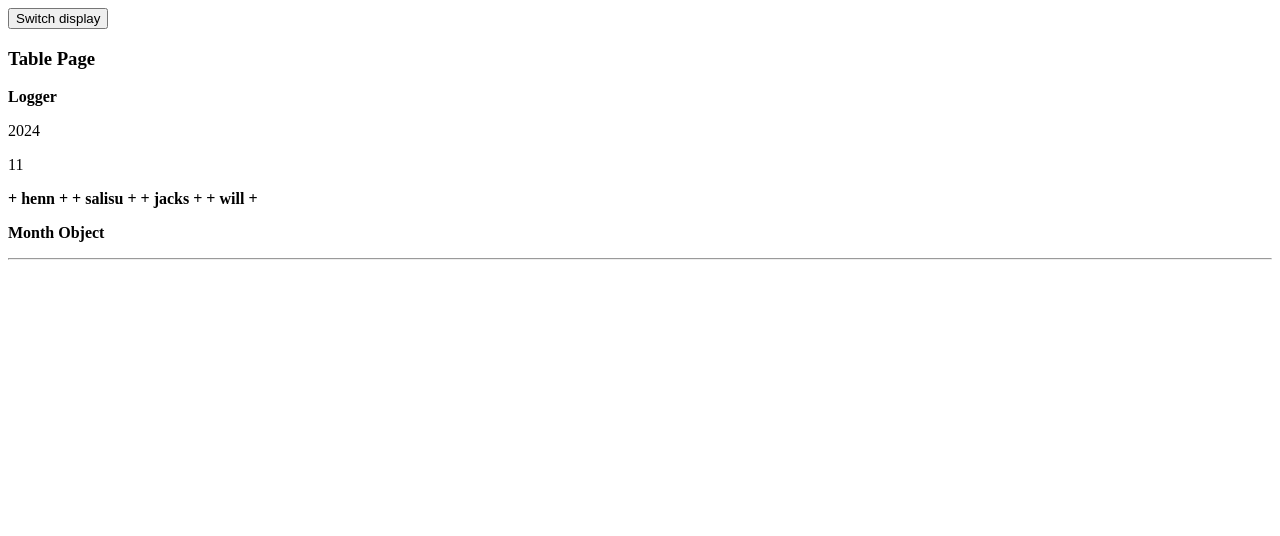
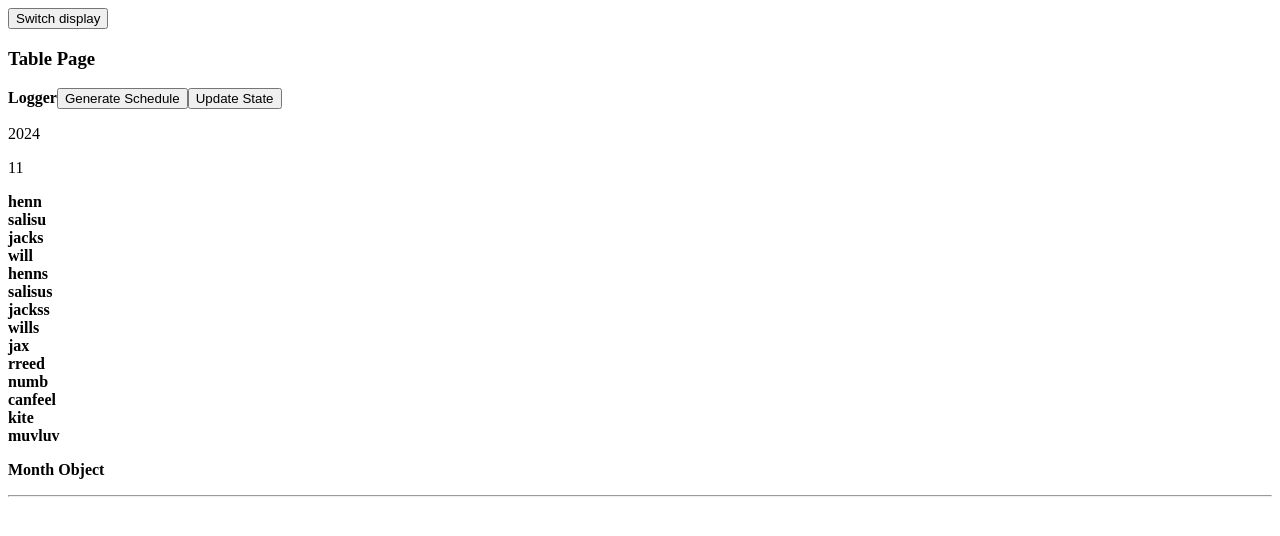
Before and after one commit to Subhavich/doc-sche, a React (Vite) app: page / in a window 1280 px wide. Shown: the top 536 px of the page. Built offline with nearby package versions, Linux system fonts and the light colour scheme.

Commit message:
finish assignment logic / shallow copy func

```diff
--- a/src/App.jsx
+++ b/src/App.jsx
@@ -31,49 +31,86 @@ function App() {
     doctors: [
       {
         name: "henn",
-        color: "#ddd",
-        slots: [
-          createSlot(new Date(2024, 11, 12), 8, 2, "type1", 1),
-          createSlot(new Date(2024, 11, 12), 10, 2, "type1", 2),
-          createSlot(new Date(2024, 11, 12), 12, 2, "typeER", 3),
-          createSlot(new Date(2024, 11, 12), 14, 2, "typeER", 4),
-        ],
+        color: "violet",
+        slots: [],
       },
       {
         name: "salisu",
         color: "blue",
-        slots: [
-          createSlot(new Date(2024, 11, 13), 8, 2, "type2", 1),
-          createSlot(new Date(2024, 11, 13), 10, 2, "typeER", 2),
-          createSlot(new Date(2024, 11, 13), 14, 2, "typeER", 3),
-        ],
+        slots: [],
       },
       {
         name: "jacks",
         color: "slategray",
-        slots: [
-          createSlot(new Date(2024, 11, 14), 8, 2, "type3", 1),
-          createSlot(new Date(2024, 11, 14), 10, 2, "type3", 2),
-          createSlot(new Date(2024, 11, 14), 12, 2, "typeER", 3),
-          createSlot(new Date(2024, 11, 14), 14, 2, "type3", 4),
-          createSlot(new Date(2024, 11, 14), 16, 2, "typeER", 5),
-        ],
+        slots: [],
       },
       {
         name: "will",
         color: "red",
-        slots: [
-          createSlot(new Date(2024, 11, 15), 8, 2, "typeER", 1),
-          createSlot(new Date(2024, 11, 15), 10, 2, "type4", 2),
-        ],
+        slots: [],
+      },
+      {
+        name: "henns",
+        color: "violet",
+        slots: [],
+      },
+      {
+        name: "salisus",
+        color: "blue",
+        slots: [],
+      },
+      {
+        name: "jackss",
+        color: "slategray",
+        slots: [],
+      },
+      {
+        name: "wills",
+        color: "red",
+        slots: [],
+      },
+      {
+        name: "jax",
+        color: "slategray",
+        slots: [],
+      },
+      {
+        name: "rreed",
+        color: "red",
+        slots: [],
+      },
+      {
+        name: "numb",
+        color: "red",
+        slots: [],
+      },
+      {
+        name: "canfeel",
+        color: "red",
+        slots: [],
+      },
+      {
+        name: "kite",
+        color: "red",
+        slots: [],
+      },
+      {
+        name: "muvluv",
+        color: "red",
+        slots: [],
       },
     ],
   });
 
-  const doctors = config.doctors.map((doctor) => {
-    // return { ...doctor, slots: [] };
-    return { ...doctor };
-  });
+  // const doctors = config.doctors.map((doctor) => {
+  //   // return { ...doctor, slots: [] };
+  //   return { ...doctor };
+  // });
+
+  const doctors = config.doctors.map((doctor) => ({
+    ...doctor,
+    slots: doctor.slots.map((slot) => ({ ...slot })),
+  }));
 
   return (
     <>
--- a/src/TablePage.jsx
+++ b/src/TablePage.jsx
@@ -67,16 +67,15 @@ const sortDoctors = (doctors) => {
 
 const addSlot = (doctor, slot, force = false) => {
   let insertIndex = 0;
-  console.log(doctor);
+
   //determine insertion position according to t
+
   while (
     insertIndex < doctor.slots.length &&
     doctor.slots[insertIndex].t < slot.t
   ) {
     insertIndex++;
   }
-
-  console.log(doctor.slots);
 
   const leftSlotIndex = insertIndex - 1;
   const rightSlotIndex = insertIndex;
@@ -118,10 +117,6 @@ const addSlot = (doctor, slot, force = false) => {
 };
 
 const scheduleSlots = (doctors, slots) => {
-  // console.log("Before sorting:", [...doctors]);
-  // sortDoctors(doctors);
-  // console.log("After sorting:", [...doctors]);
-
   for (const slot of slots) {
     sortDoctors(doctors);
 
@@ -129,38 +124,46 @@ const scheduleSlots = (doctors, slots) => {
     for (const doctor of doctors) {
       try {
         addSlot(doctor, slot);
+        takeSlot = true;
+        break;
       } catch (e) {
         console.log("Error", e);
       }
     }
+    if (!takeSlot) {
+      console.log("Cannot Assign Slot", slot);
+    }
   }
 };
 
-//
-//
-//
-//
-//
-//
-
-export default function TablePage({ config, setConfig, doctors }) {
+export default function TablePage({ config, doctors }) {
   const monthArray = generateMonthSlots(
     config.scheduleStart.year,
     config.scheduleStart.month
   );
 
-  const flatMappedSlots = monthArray.flatMap((ele) => ele.slots);
+  // const flatMappedSlots = monthArray.flatMap((ele) => ele.slots);
+
+  const allSlots = monthArray.flatMap((ele) =>
+    ele.slots.map((slot) => ({ ...slot, doctor: undefined }))
+  );
+
   // Schedule flatmappedslots here
   // Write an operation to map doctors to slot and slots to doctors
-
-  scheduleSlots(doctors, flatMappedSlots);
-  const firstDateSlots = monthArray[0].slots;
 
   return (
     <>
       <h3>Table Page</h3>
       <p>
         <b>Logger</b>
+        <button
+          onClick={() => {
+            scheduleSlots(doctors, allSlots);
+          }}
+        >
+          Generate Schedule
+        </button>
+        <button>Update State</button>
       </p>
       <div>
         <p>{config.scheduleStart.year}</p>
@@ -168,7 +171,12 @@ export default function TablePage({ config, setConfig, doctors }) {
 
         <div>
           {config.doctors.map((doctor, ind) => (
-            <b key={ind}> + {doctor.name} + </b>
+            <div key={ind}>
+              <b>{doctor.name}</b>
+              {doctor.slots.map((slot) => (
+                <p>{slot.id}</p>
+              ))}
+            </div>
           ))}
         </div>
       </div>
--- a/src/utils/slotValidation.js
+++ b/src/utils/slotValidation.js
@@ -1,4 +1,7 @@
 export const isOverlapping = (baseSlot, compareSlot) => {
+  if (!baseSlot || !compareSlot) {
+    return false;
+  }
   const baseStart = baseSlot.t;
   const baseEnd = baseSlot.t + baseSlot.duration;
   const compareStart = compareSlot.t;
@@ -7,6 +10,9 @@ export const isOverlapping = (baseSlot, compareSlot) => {
 };
 
 export const isERConsecutive = (baseSlot, compareSlot) => {
+  if (!baseSlot || !compareSlot) {
+    return false;
+  }
   const baseStart = baseSlot.t;
   const baseEnd = baseSlot.t + baseSlot.duration;
   const compareStart = compareSlot.t;
@@ -26,6 +32,9 @@ export const isERConsecutive = (baseSlot, compareSlot) => {
 };
 
 export const isAdequateSpacing = (baseSlot, compareSlot) => {
+  if (!baseSlot || !compareSlot) {
+    return false;
+  }
   const baseStart = baseSlot.t;
   const baseEnd = baseSlot.t + baseSlot.duration;
   const compareStart = compareSlot.t;
```
